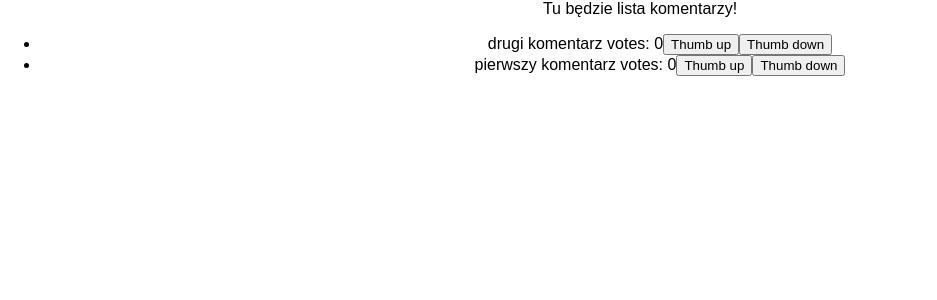
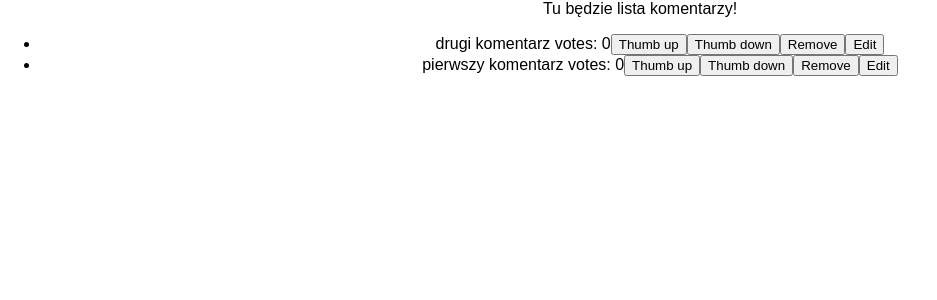
Before and after one commit to Kacper77/Zadanie-19.7ReduxUndReact, a React (Create React App) app: page / in a window 1280 px wide. Shown: the top 300 px of the page, without its empty margins (0-937 px from the left). Built offline with nearby package versions, Linux system fonts and the light colour scheme.

Commit message:
Add button remove and edit

```diff
--- a/src/Comment.js
+++ b/src/Comment.js
@@ -1,10 +1,12 @@
 import React from 'react';
 
-const Comment = ({ text, votes, id, thumbUpComment, thumbDownComment }) =>
+const Comment = ({ text, votes, id, thumbUpComment, thumbDownComment, removeComment, editComment }) =>
     <li>
     {text} <span>votes: {votes}</span>
     <button onClick={() => thumbUpComment(id)}>Thumb up</button>
     <button onClick={() => thumbDownComment(id)}>Thumb down</button>
+    <button onClick={() => removeComment(id)}>Remove</button>
+    <button onClick={() => editComment(id)}>Edit</button>
   </li>;
 
 export default Comment;
--- a/src/CommentContainer.js
+++ b/src/CommentContainer.js
@@ -2,11 +2,14 @@ import { connect } from 'react-redux';
 import Comment from './Comment';
 import { thumbUpComment } from './actions';
 import { thumbDownComment } from './actions';
-
+import { removeComment } from './actions';
+import { editComment } from './actions';
 
 const mapDispatchToProps = dispatch => ({
     thumbUpComment: (id) => dispatch(thumbUpComment(id)),
-    thumbDownComment: (id) => dispatch(thumbDownComment(id))
+    thumbDownComment: (id) => dispatch(thumbDownComment(id)),
+    removeComment: (id) => dispatch(removeComment(id)),
+    editComment: (id, text) => dispatch(editComment(id, text))
 });
 
 export default connect(null, mapDispatchToProps)(Comment);
--- a/src/comments.js
+++ b/src/comments.js
@@ -19,14 +19,11 @@ function comments(state = [], action) {
         case EDIT_COMMENT:
             return state.map(comment => {
                 if (comment.id === action.id) {
-                    return Object.assign({}, comment, {
-                        text: action.text
-                    });
+                    return { ...comment, text: action.text }
+                }
+                return comment;
+            });
 
-                } else {
-                    return comment;
-                }
-            })
         case THUMB_UP_COMMENT:
             return state.map(comment => {
                 if (comment.id === action.id) {
@@ -34,6 +31,7 @@ function comments(state = [], action) {
                 }
                 return comment;
             });
+
         case THUMB_DOWN_COMMENT:
             return state.map(comment => {
                 if (comment.id === action.id) {
```
